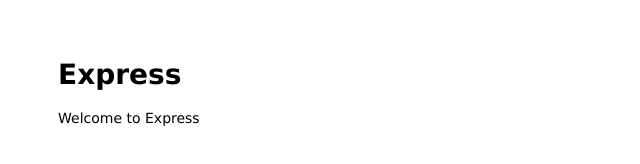
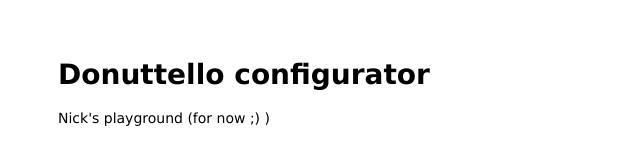
Before and after one commit to NickBevers/donuttello-backend, a website: page public/index.html in a window 1280 px wide. Shown: the whole page, without its empty margins (0-640 px from the left). Drawn offline with Linux system fonts and the light colour scheme.

Commit message:
test: change index.html to check domain updates

```diff
--- a/public/index.html
+++ b/public/index.html
@@ -6,8 +6,8 @@
 </head>
 
 <body>
-  <h1>Express</h1>
-  <p>Welcome to Express</p>
+  <h1>Donuttello configurator</h1>
+  <p>Nick's playground (for now ;) )</p>
 </body>
 
 </html>
```
